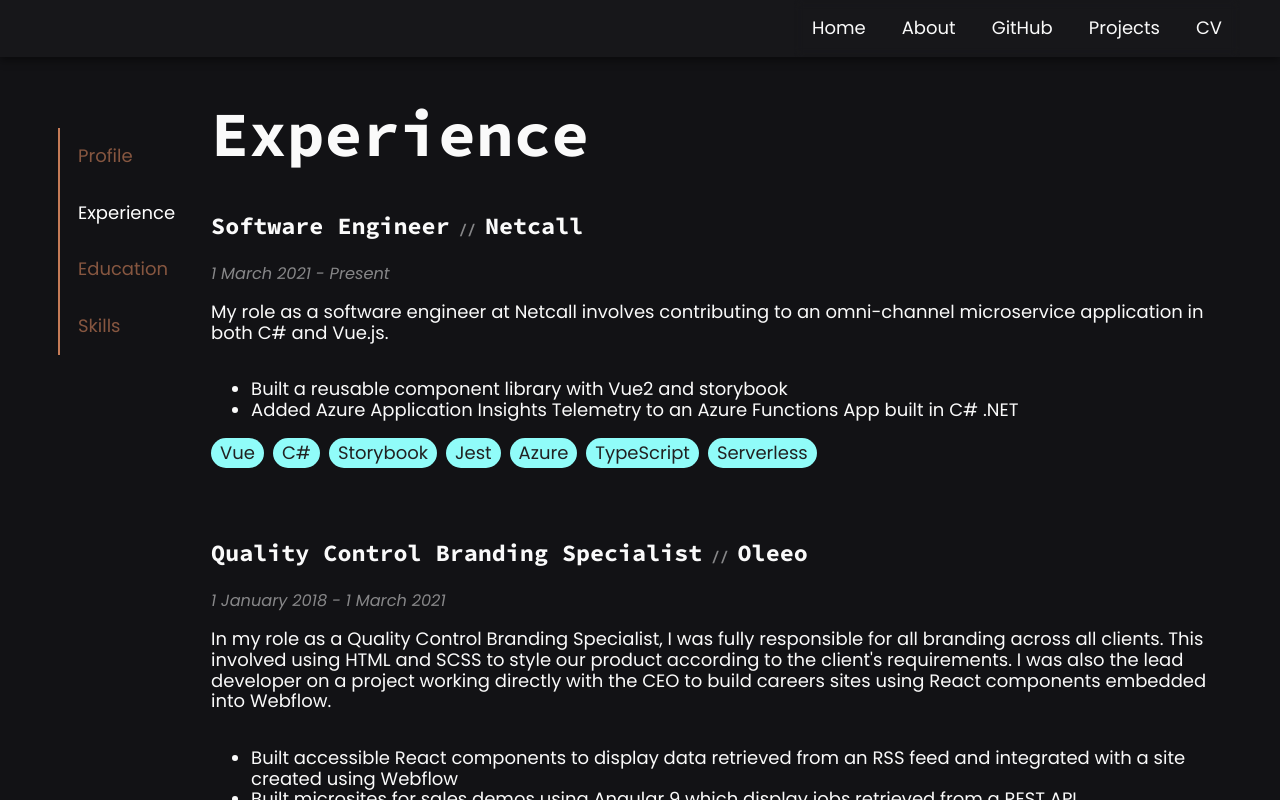
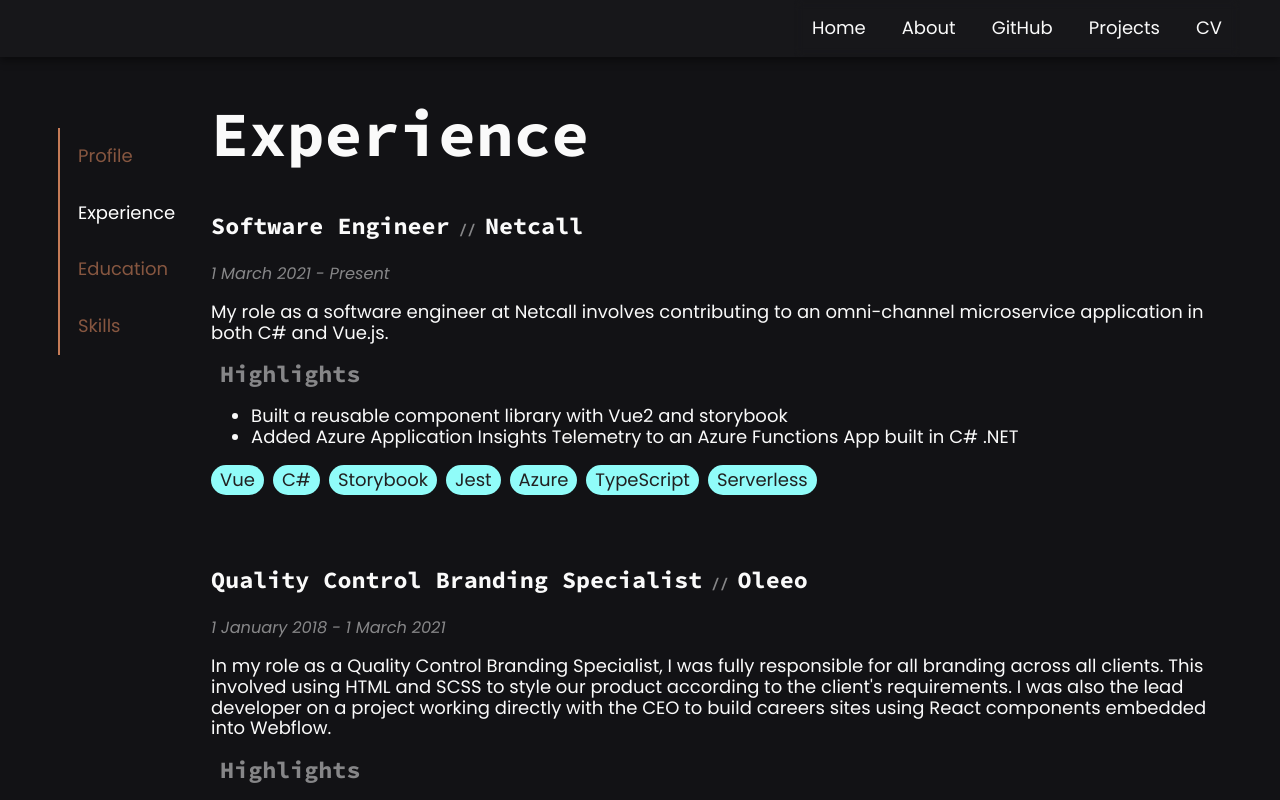
Before and after one commit to robbailey3/website-next, a Next.js app: page /cv in a window 1280 px wide. Both pictures are taken after a click on the button "Experience". Shown: the top 800 px of the page. Built offline with nearby package versions, Linux system fonts and the light colour scheme.

Commit message:
build: updating experience component

```diff
--- a/src/components/cv/cv-experience-item/cv-experience-item.module.scss
+++ b/src/components/cv/cv-experience-item/cv-experience-item.module.scss
@@ -15,3 +15,9 @@
   opacity: 0.5;
   font-size: 0.9rem;
 }
+
+.highlights__title {
+  font-size: 1.3rem;
+  margin: 0 0.5rem;
+  opacity: 0.5;
+}
--- a/src/components/cv/cv-experience-item/cv-experience-item.tsx
+++ b/src/components/cv/cv-experience-item/cv-experience-item.tsx
@@ -32,7 +32,7 @@ const CVExperienceItem = (props: CVExperienceItemProps) => {
         </span>
       </div>
       <p>{experience.summary}</p>
-      <h4></h4>
+      <h4 className={styles.highlights__title}>Highlights</h4>
       <ul>
         {experience.highlights.map((highlight, i) => (
           <li key={`${experience.jobTitle}_hightlight_${i}`}>{highlight}</li>
```
Also changed, not shown: 1 other file (tests, documents, lock files or other folders).
